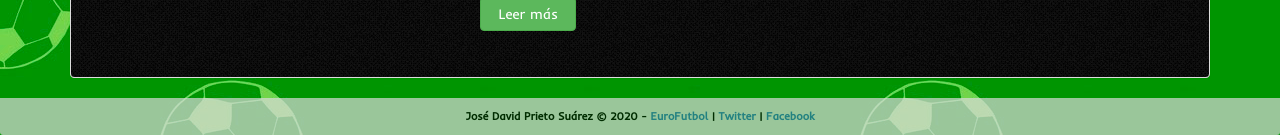
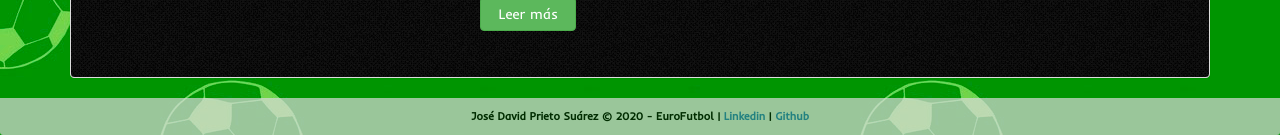
Before and after one commit to IkonikJD/EuroFutbol, a PHP site: page /index.php in a window 1280 px wide. Shown: the part 1263-1398 px from the top of the page. Run offline with PHP 8.4, Linux system fonts and the light colour scheme; some web fonts are replaced.

Commit message:
Actualizando footer

```diff
--- a/php/funciones_plantillas.php
+++ b/php/funciones_plantillas.php
@@ -221,7 +221,7 @@ function crearHeader($directorio, $titulo) {
     function crearPie() {
         ?>
         <!--   Footer    -->
-        <div class="panel-footer"> José David Prieto Suárez © 2020 - <a class="linkspie" href="#">EuroFutbol</a> | <a class="linkspie" href="#">Twitter</a> | <a class="linkspie" href="#">Facebook</a></div>
+        <div class="panel-footer"> José David Prieto Suárez © 2020 - EuroFutbol | <a class="linkspie" target="_blank" href="https://www.linkedin.com/in/jos%C3%A9-david-prieto-su%C3%A1rez-3979b2213/">Linkedin</a> | <a class="linkspie" target="_blank" href="https://github.com/IkonikJD/EuroFutbol">Github</a></div>
     </body>
     </html>
 
```
